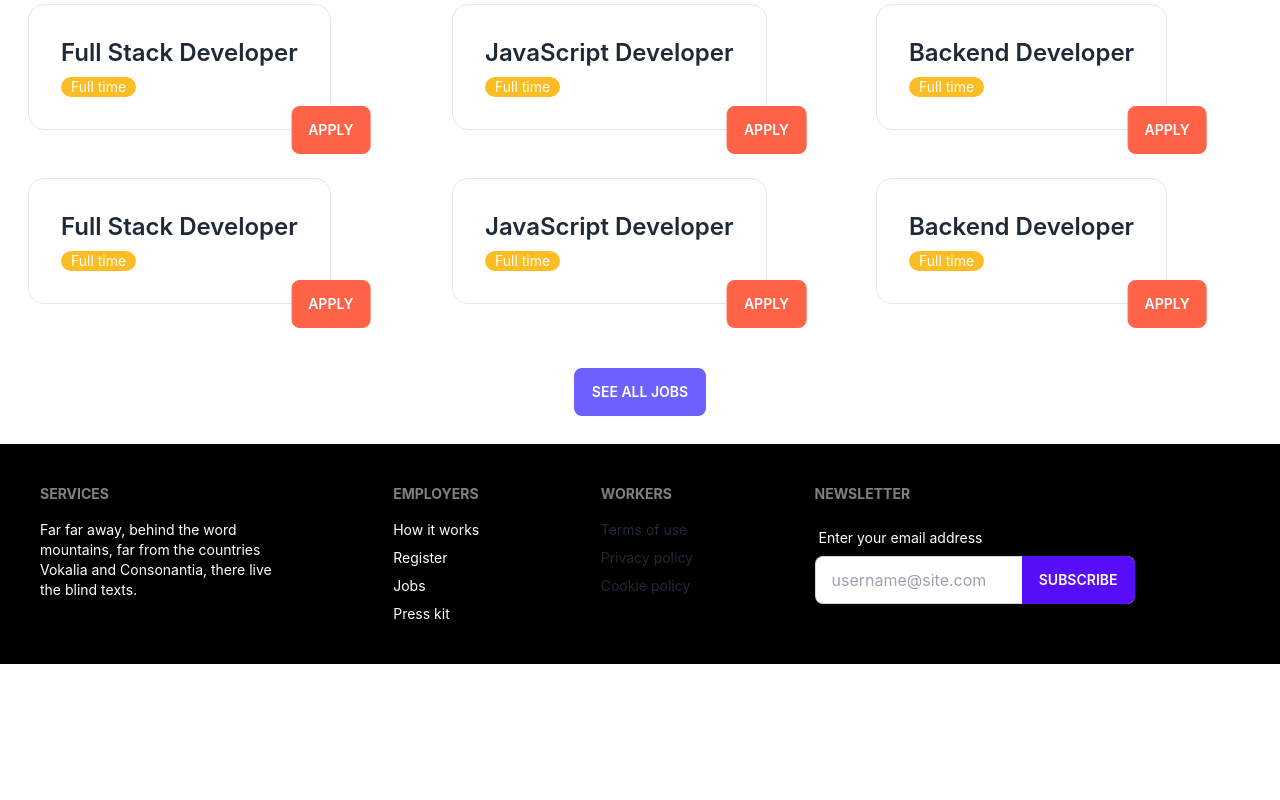
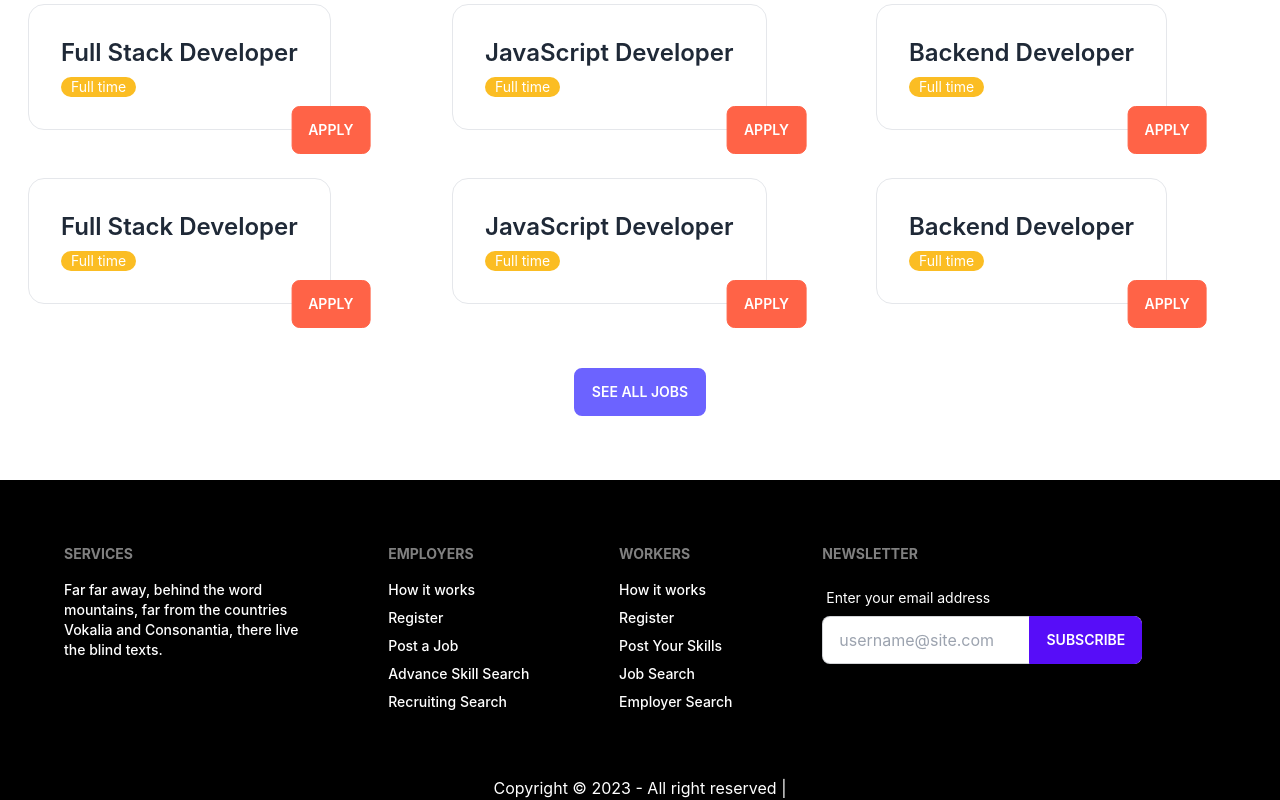
Before and after one commit to rhnchowdhury/Job-Portal-Site, a React (Create React App) app: page / in a window 1280 px wide. Shown: the part 1020-1820 px from the top of the page. Before the commit the page ends 1684 px from the top, so only its background shows below. Built offline with nearby package versions, Linux system fonts and the light colour scheme.

Commit message:
footer design

```diff
--- a/src/Components/Pages/Footer/Footer.js
+++ b/src/Components/Pages/Footer/Footer.js
@@ -2,24 +2,27 @@ import React from 'react';
 
 const Footer = () => {
     return (
-        <div>
-            <footer className="footer p-10 bg-black text-base-content">
+        <div className='mt-16'>
+            <footer className="footer p-16 bg-black text-base-content">
                 <div>
                     <span className="footer-title text-white">Services</span>
-                    <p className='text-white'>Far far away, behind the word <br /> mountains, far from the countries <br /> Vokalia and Consonantia, there live <br /> the blind texts.</p>
+                    <p className='text-white font-medium'>Far far away, behind the word <br /> mountains, far from the countries <br /> Vokalia and Consonantia, there live <br /> the blind texts.</p>
                 </div>
                 <div>
                     <span className="footer-title text-white">Employers</span>
-                    <a href='#' className="link link-hover text-white">How it works</a>
-                    <a href='#' className="link link-hover text-white">Register</a>
-                    <a className="link link-hover text-white">Jobs</a>
-                    <a className="link link-hover text-white">Press kit</a>
+                    <a href='works' className="link link-hover text-white font-medium">How it works</a>
+                    <a href='reg' className="link link-hover text-white font-medium">Register</a>
+                    <a href='post' className="link link-hover text-white font-medium">Post a Job</a>
+                    <a href='skill' className="link link-hover text-white font-medium">Advance Skill Search</a>
+                    <a href='recruit' className="link link-hover text-white font-medium">Recruiting Search</a>
                 </div>
                 <div>
                     <span className="footer-title text-white">Workers</span>
-                    <a className="link link-hover">Terms of use</a>
-                    <a className="link link-hover">Privacy policy</a>
-                    <a className="link link-hover">Cookie policy</a>
+                    <a href='works' className="link link-hover text-white font-medium">How it works</a>
+                    <a href='reg' className="link link-hover text-white font-medium">Register</a>
+                    <a href='skill' className="link link-hover text-white font-medium">Post Your Skills</a>
+                    <a href='skill' className="link link-hover text-white font-medium">Job Search</a>
+                    <a href='skill' className="link link-hover text-white font-medium">Employer Search</a>
                 </div>
                 <div>
                     <span className="footer-title text-white">Newsletter</span>
@@ -33,7 +36,11 @@ const Footer = () => {
                         </div>
                     </div>
                 </div>
+
             </footer>
+            <div className='card-actions justify-center bg-black '>
+                <p className='text-white'>Copyright © 2023 - All right reserved |</p>
+            </div>
         </div>
     );
 };
```
